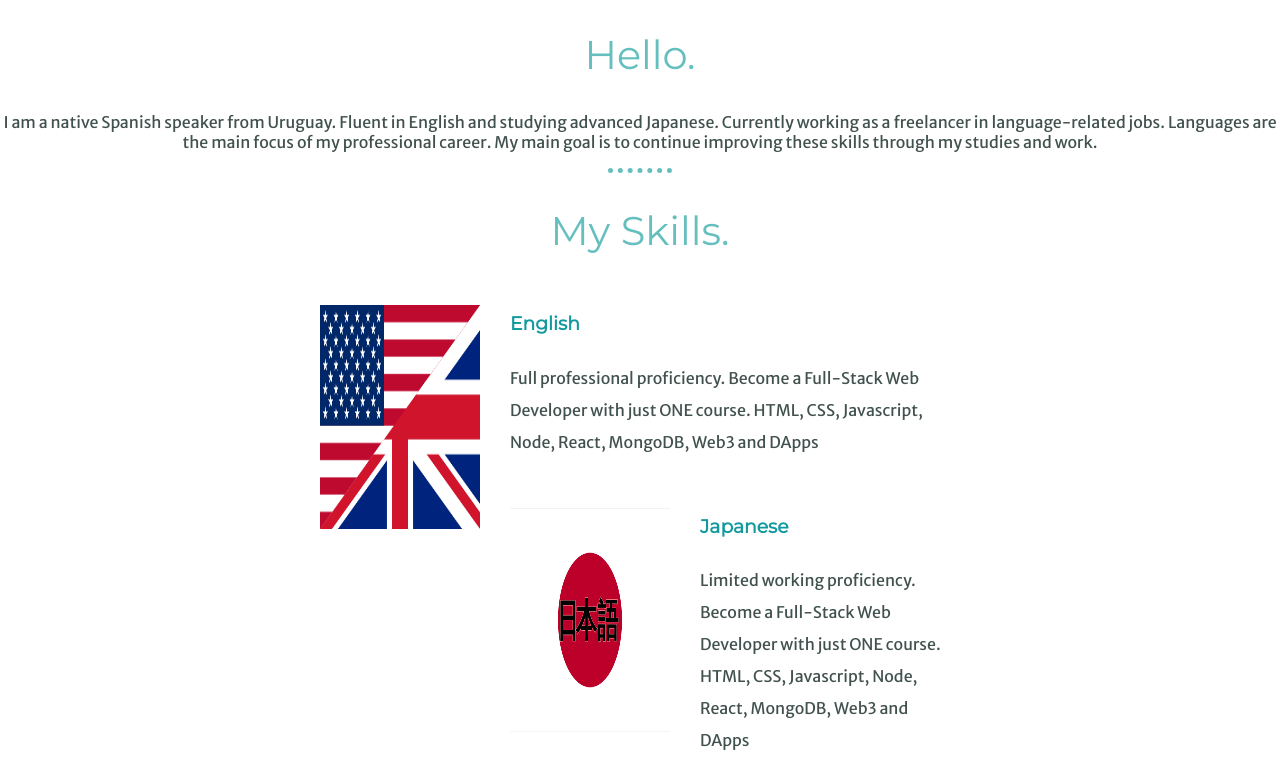
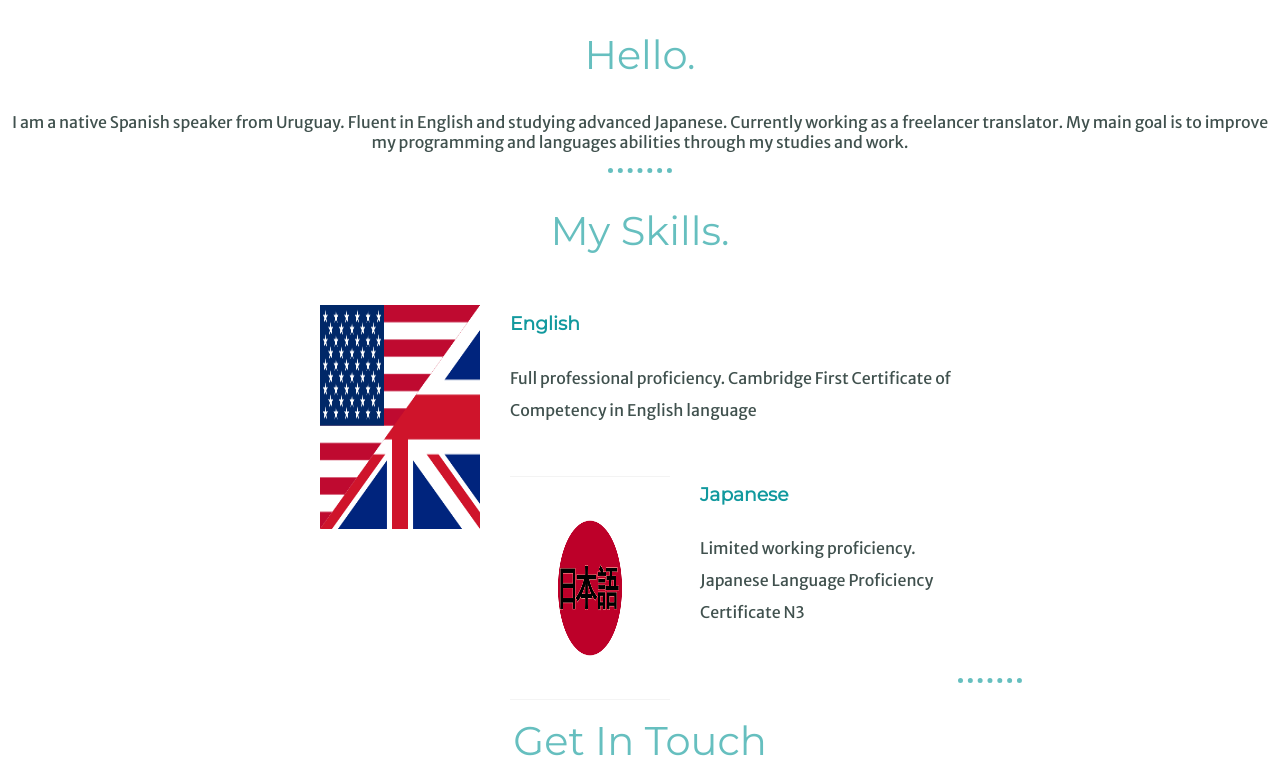
Before and after one commit to luciacaldera/luciacaldera.github.io, a plain HTML site: page index.html in a window 1280 px wide. Shown: the part 1197-1980 px from the top of the page. Drawn offline with Linux system fonts and the light colour scheme.

Commit message:
Update index.html

```diff
--- a/index.html
+++ b/index.html
@@ -20,7 +20,7 @@
       I'm Lucia.
     </h1>
     <h2>
-      <span class="pro">a freelance translator</span>
+      <span class="pro">a freelance programmer</span>
     </h2>
     <img class="bottomcloud" src="images/cloud.png" alt="cloud-img">
     <img src="images/mountain.png" alt="mountain-img">
@@ -30,8 +30,7 @@
     <div class="profile">
       <img src="images/profile2.png" alt="myprofilepic">
       <h2>Hello.</h2>
-      <p class="paragraph">I am a native Spanish speaker from Uruguay. Fluent in English and studying advanced Japanese. Currently working as a freelancer in language-related jobs. Languages are the main focus of my professional career. My main goal
-        is to continue improving these skills through my studies and work.</p>
+      <p class="paragraph">I am a native Spanish speaker from Uruguay. Fluent in English and studying advanced Japanese. Currently working as a freelancer translator. My main goal is to improve my programming and languages abilities through my studies and work.</p>
     </div>
 
     <hr class="hr">
@@ -41,13 +40,13 @@
       <div class="skill-row">
         <img class="skillsimg" src="images/english.png" alt="english">
         <h3>English</h3>
-        <p class="paragraph">Full professional proficiency. Become a Full-Stack Web Developer with just ONE course. HTML, CSS, Javascript, Node, React, MongoDB, Web3 and DApps</p>
+        <p class="paragraph">Full professional proficiency. Cambridge First Certificate of Competency in English language </p>
       </div>
 
       <div class="skill-row">
         <img class="skillsimg" src="images/nihongo.png" alt="japanese">
         <h3>Japanese</h3>
-        <p class="paragraph">Limited working proficiency. Become a Full-Stack Web Developer with just ONE course. HTML, CSS, Javascript, Node, React, MongoDB, Web3 and DApps</p>
+        <p class="paragraph">Limited working proficiency. Japanese Language Proficiency Certificate N3</p>
       </div>
     </div>
 
```
